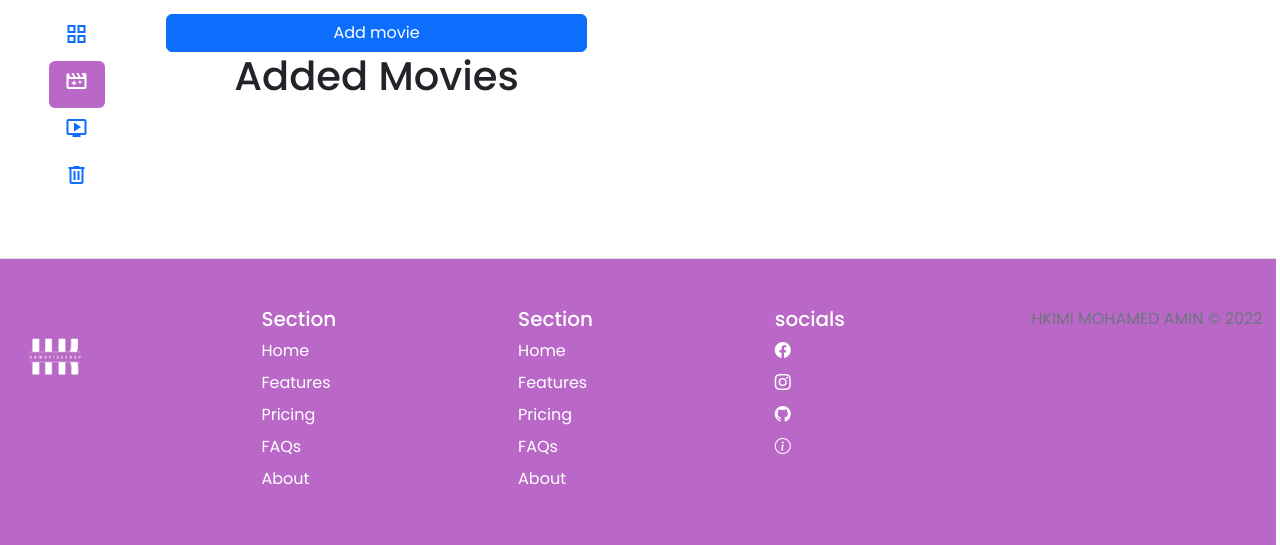
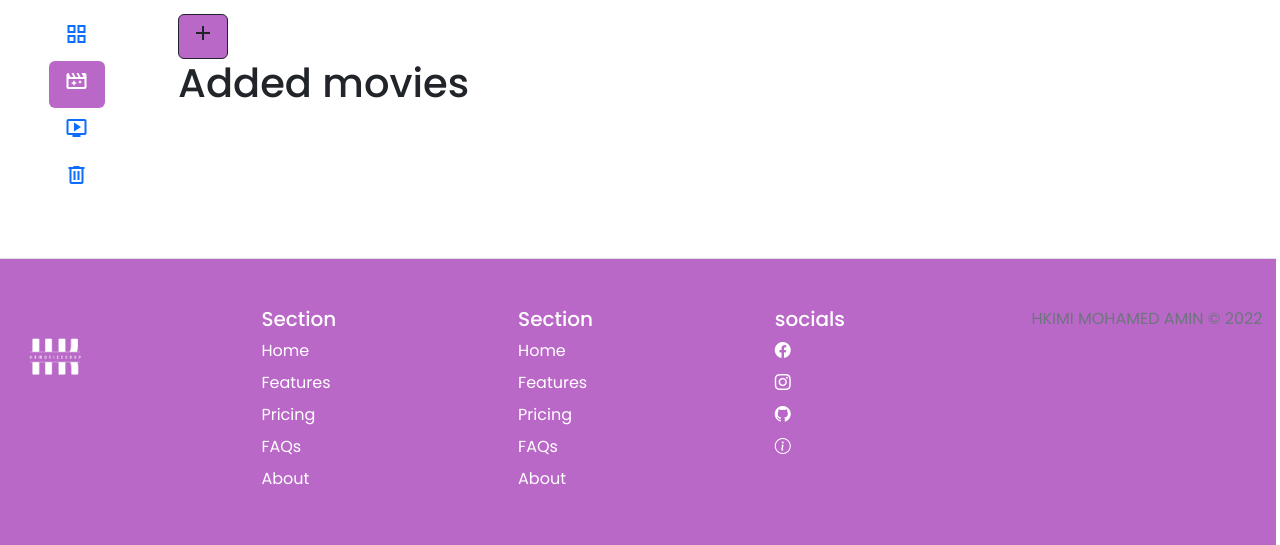
Before and after one commit to hkimi02/HKmoviesShop, a PHP site: page /profile_employe/index.php in a window 1280 px wide, after a click on "movie_filter". Shown: the part 75-620 px from the top of the page. Run offline with PHP 8.4, Linux system fonts and the light colour scheme; the visitor is signed in with stand-in values (Sample User, id 1); tables that the repository leaves empty or names only in its code hold one stand-in row (values such as "Sample post").

Commit message:
finish himmmm

```diff
--- a/profile_employe/home.phtml
+++ b/profile_employe/home.phtml
@@ -142,27 +142,40 @@
                         </div>
                     </div>
                     <div class="tab-pane fade tab-bg" id="v-pills-profile" role="tabpanel" aria-labelledby="v-pills-profile-tab" tabindex="0">
+
+                    <button type="button" class="btn active" data-bs-target="#exampleModal" data-bs-toggle="modal">
+                    <span class="material-symbols-outlined">
+add
+</span>
+                        </button>
                         <div class="row">
-                            <button type="button" class="btn btn-primary" data-bs-target="#exampleModal" data-bs-toggle="modal">
-                                Add movie
-                            </button>
-                            <h1 class="text-center">Added Movies</h1>
+
+                            <h1 class="text-center">Added movies</h1>
                             <?php foreach ($addedmovies as $element) : ?>
-                                <div class="card col flex-center text-center" style="width: 10rem;margin-left:15%;">
-                                    <h5>movie name : <?= $element['movie_name'] ?></h5>
-                                    <h5>director : <?= $element['director'] ?></h5>
-                                    <h5>length : <?= calculer_taille($element['length'])['nbheures'] . ':' . calculer_taille($element['length'])['nbminutes']  ?></h5>
-                                    <h5>genre : <?php donner_genre($element['idgenre'], $db); ?></h5>
+                                <div class="image col">
+                                    <img class="image--img" src="<?= $element['poster'] ?> " height="300rem">
+                                    <div class="image--overplay">
+                                        <div class="image--description">
+                                            <p><?= $element['movie_name'] ?></p>
+                                            <p><?= $element['director'] ?></p>
+                                            <p>length : <?= calculer_taille($element['length'])['nbheures'] . ':' . calculer_taille($element['length'])['nbminutes']  ?></p>
+                                            <p class="badge active"><?php donner_genre($element['idgenre'], $db); ?></p>
                                             <div class="row">
                                                 <a href="index.php?id_delete_movie=<?= $element['idmovie'] ?>" class="col">
-                                            <button class="btn btn-danger">delete</button>
+                                                    <button class="btn-poster"><span class="material-symbols-outlined">delete</span></button>
                                                 </a>
                                                 <a href="#" class="col">
-                                            <button class="btn btn-success">edit</button>
+                                                    <button class="btn-poster"><span class="material-symbols-outlined">edit</span></button></a>
+                                                    <a href="<?= $element['link']  ?>" class="col"><button class="btn-poster">
+                                                    <span class="material-symbols-outlined">
+                                                        play_arrow
+                                                    </span>
+                                                    </button>
                                                 </a>
                                                 </div>
                                         </div>
-                                <hr>
+                                    </div>
+                                </div>
                             <?php endforeach; ?>
                         </div>
                     </div>
@@ -185,7 +198,7 @@
                                         <td><?= $element['movie_name'] ?></td>
                                         <td><?= $element['director'] ?></td>
                                         <td><?= calculer_taille($element['length'])['nbheures'] . ':' . calculer_taille($element['length'])['nbminutes'] ?></td>
-                                        <td><a href="<?= $element['link']  ?>" download="" class="btn active"><span class="material-symbols-outlined" style="color: white;">
+                                        <td><a href="<?= $element['link']  ?>" class="btn active"><span class="material-symbols-outlined" style="color: white;">
                                                     <span class="material-symbols-outlined">
                                                         play_arrow
                                                     </span>
@@ -282,24 +295,37 @@
 
                     </div>
                     <div class="tab-pane fade tab-bg" id="v-pills-employes" role="tabpanel" aria-labelledby="v-pills-employes-tab" tabindex="0">
+                    <button type="button" class="btn active" data-bs-target="#addshow" data-bs-toggle="modal">
+                    <span class="material-symbols-outlined">
+add
+</span>
+                            </button>
                     <div class="row">
-                            <button type="button" class="btn btn-primary" data-bs-target="#addshow" data-bs-toggle="modal">
-                                Add tvshow
-                            </button>
                             <h1 class="text-center">Added Shows</h1>
                             <?php foreach ($addedshows as $element) : ?>
-                                <div class="card col flex-center text-center" style="width: 20rem;margin-left:25%;">
-                                    <h5>movie name : <?= $element['name'] ?></h5>
-                                    <h5>director : <?= $element['director'] ?></h5>
-                                    <h5>genre : <?php donner_genre($element['idgenre'], $db); ?></h5>
+                                <div class="image col">
+                                    <img class="image--img" src="<?= $element['poster'] ?> " height="300rem">
+                                    <div class="image--overplay">
+                                        <div class="image--description">
+                                            <p><?= $element['name'] ?></p>
+                                            <p><?= $element['director'] ?></p>
+                                            <p class="badge active"><?php donner_genre($element['idgenre'], $db); ?></p>
                                             <div class="row">
                                                 <a href="index.php?id_delete_show=<?= $element['idtvshow'] ?>" class="col">
-                                            <button class="btn btn-danger">delete</button>
+                                                    <button class="btn-poster"><span class="material-symbols-outlined">delete</span></button>
                                                 </a>
-                                        <button class="btn btn-warning col">edit</button>
+                                                <a href="#" class="col">
+                                                    <button class="btn-poster"><span class="material-symbols-outlined">edit</span></button></a>
+                                                    <a href="<?= $element['link']  ?>" class="col"><button class="btn-poster">
+                                                    <span class="material-symbols-outlined">
+                                                        play_arrow
+                                                    </span>
+                                                    </button>
+                                                            </a>
                                             </div>
                                         </div>
-                                <hr>
+                                    </div>
+                                </div>
                             <?php endforeach; ?>
                         </div>
                     </div>
```
Also changed, not shown: profile_employe/style.css (+47 -0 lines). Lines whose indentation alone changed are shown as unchanged.
